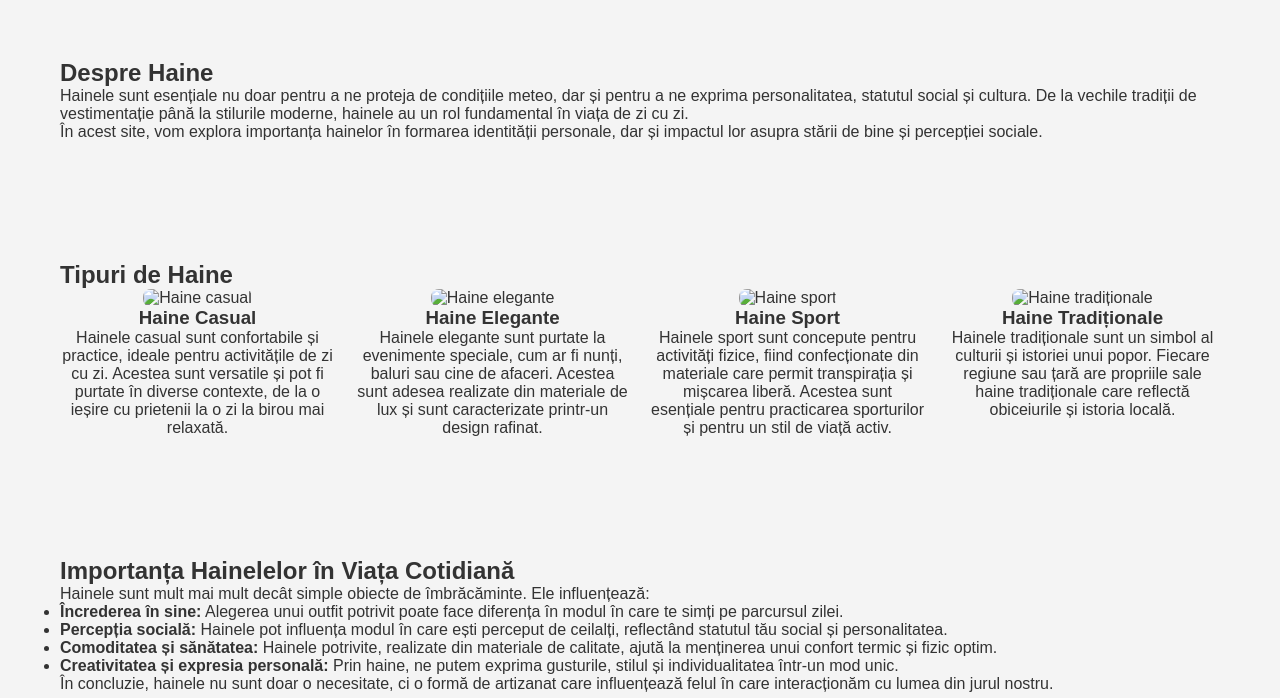
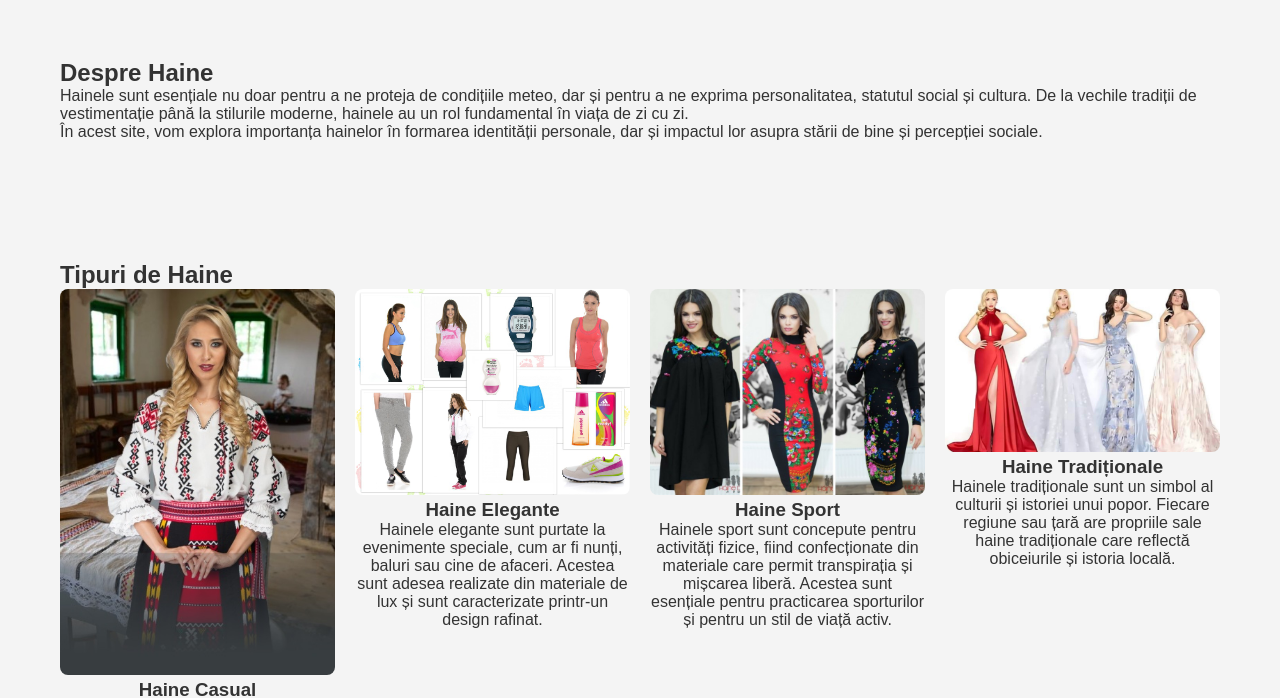
Before and after one commit to stirwaluri/mantea1, a plain HTML site: page index.html in a window 1280 px wide. Shown: the part 105-803 px from the top of the page. Drawn offline with Linux system fonts and the light colour scheme.

Commit message:
Update index.html

```diff
--- a/index.html
+++ b/index.html
@@ -38,22 +38,22 @@
             <h2>Tipuri de Haine</h2>
             <div class="tipuri">
                 <div class="tip">
-                    <img src="img/colectia-barbati-325.jpg" alt="Haine casual">
+                    <img src="colectia-barbati-325.jpg" alt="Haine casual">
                     <h3>Haine Casual</h3>
                     <p>Hainele casual sunt confortabile și practice, ideale pentru activitățile de zi cu zi. Acestea sunt versatile și pot fi purtate în diverse contexte, de la o ieșire cu prietenii la o zi la birou mai relaxată.</p>
                 </div>
                 <div class="tip">
-                    <img src="img/collage-2014-07-23-4.jpg" alt="Haine elegante">
+                    <img src="collage-2014-07-23-4.jpg" alt="Haine elegante">
                     <h3>Haine Elegante</h3>
                     <p>Hainele elegante sunt purtate la evenimente speciale, cum ar fi nunți, baluri sau cine de afaceri. Acestea sunt adesea realizate din materiale de lux și sunt caracterizate printr-un design rafinat.</p>
                 </div>
                 <div class="tip">
-                    <img src="img/haine_dama_6-1.jpg" alt="Haine sport">
+                    <img src="haine_dama_6-1.jpg" alt="Haine sport">
                     <h3>Haine Sport</h3>
                     <p>Hainele sport sunt concepute pentru activități fizice, fiind confecționate din materiale care permit transpirația și mișcarea liberă. Acestea sunt esențiale pentru practicarea sporturilor și pentru un stil de viață activ.</p>
                 </div>
                 <div class="tip">
-                    <img src="img/npxhyeojnqhc1.jpeg" alt="Haine tradiționale">
+                    <img src="npxhyeojnqhc1.jpeg" alt="Haine tradiționale">
                     <h3>Haine Tradiționale</h3>
                     <p>Hainele tradiționale sunt un simbol al culturii și istoriei unui popor. Fiecare regiune sau țară are propriile sale haine tradiționale care reflectă obiceiurile și istoria locală.</p>
                 </div>
@@ -79,10 +79,10 @@
         <div class="container">
             <h2>Galerie Foto</h2>
             <div class="galerie">
-                <img src="img/colectia-barbati-325.jpg" alt="Haine casual">
-                <img src="img/collage-2014-07-23-4.jpg" alt="Haine elegante">
-                <img src="img/haine_dama_6-1.jpg" alt="Haine sport">
-                <img src="img/npxhyeojnqhc1.jpeg" alt="Haine tradiționale">
+                <img src="colectia-barbati-325.jpg" alt="Haine casual">
+                <img src="collage-2014-07-23-4.jpg" alt="Haine elegante">
+                <img src="haine_dama_6-1.jpg" alt="Haine sport">
+                <img src="npxhyeojnqhc1.jpeg" alt="Haine tradiționale">
             </div>
         </div>
     </section>
```
